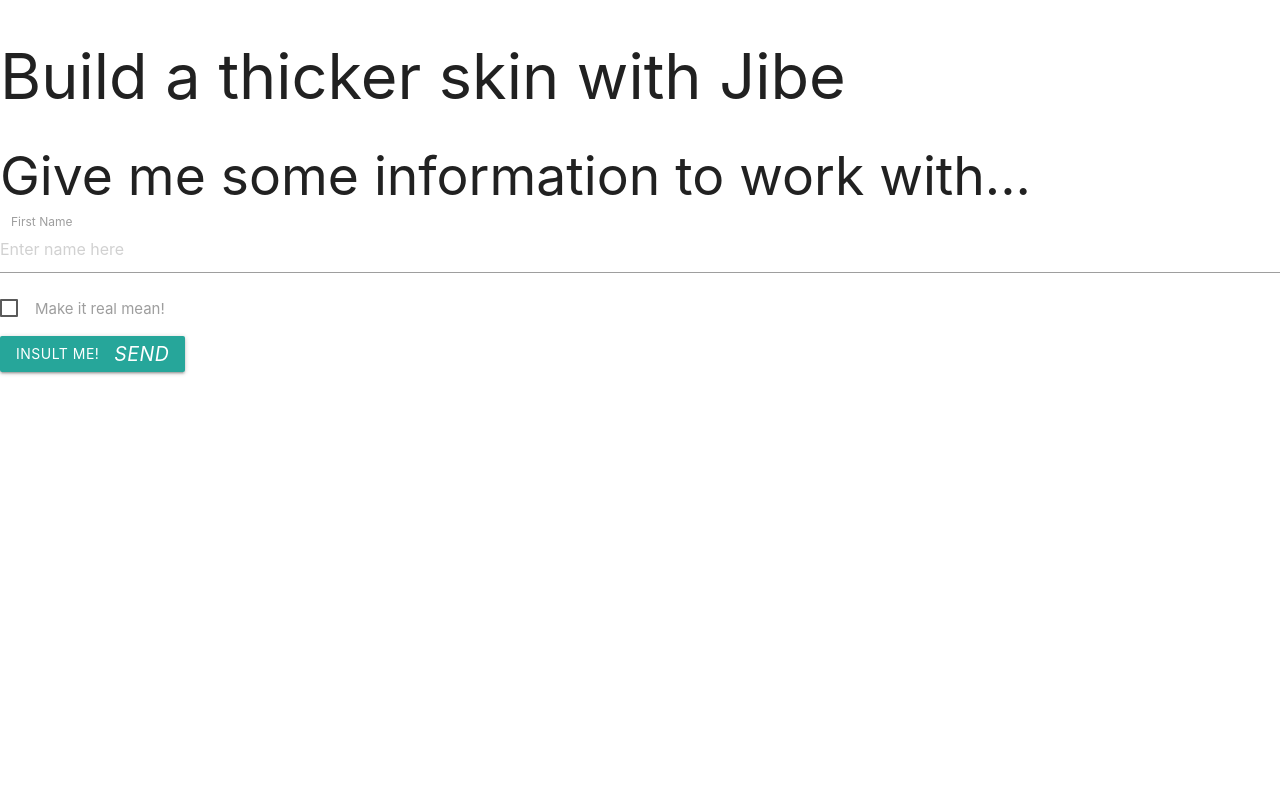
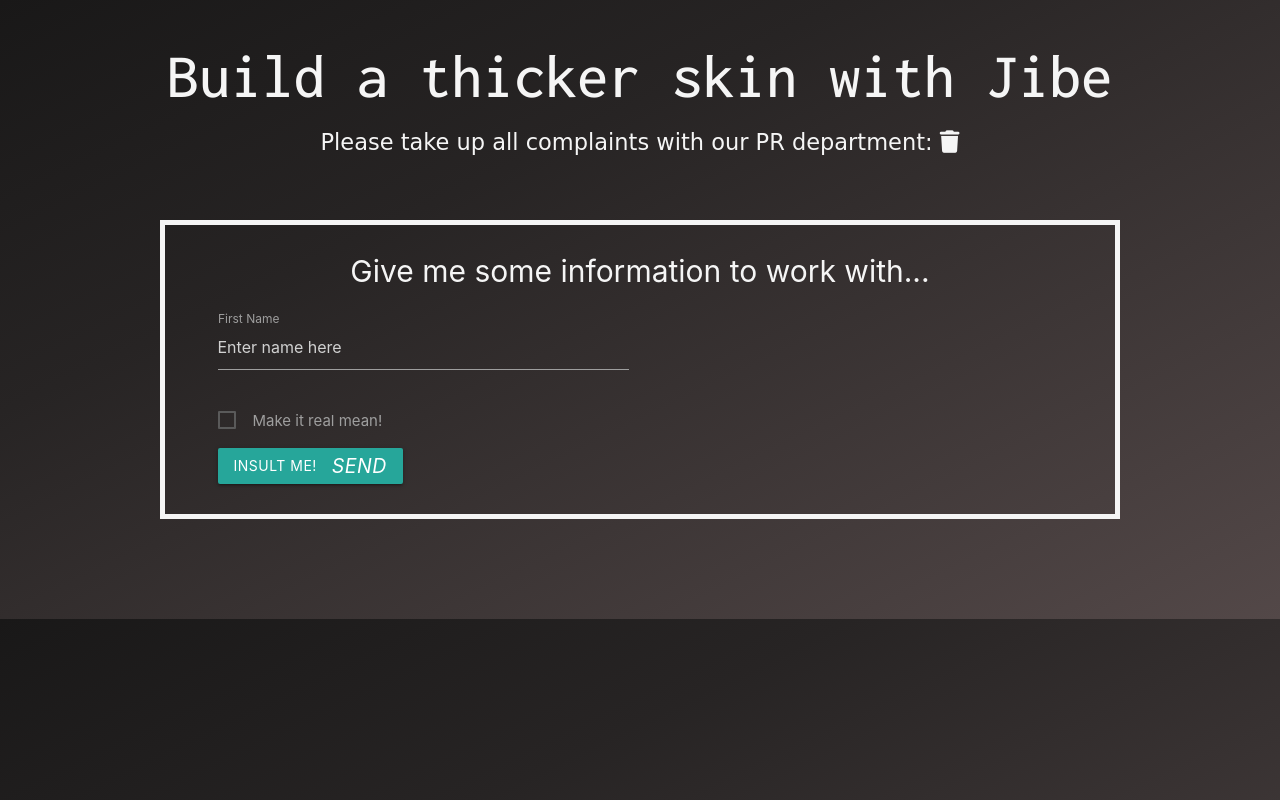
Before and after one commit to JJessee1371/jibe, a plain HTML site: page index.html in a window 1280 px wide. Drawn offline with nearby package versions, Linux system fonts and the light colour scheme; some icons are missing; a web font is replaced by a local one.

Commit message:
Complete basic CSS styling and some basic error prevention.

```diff
--- a/index.html
+++ b/index.html
@@ -5,20 +5,26 @@
     <meta http-equiv="X-UA-Compatible" content="IE=edge">
     <meta name="viewport" content="width=device-width, initial-scale=1.0">
     <link rel="stylesheet" href="https://cdnjs.cloudflare.com/ajax/libs/materialize/1.0.0/css/materialize.min.css">
+    <link rel="preconnect" href="https://fonts.googleapis.com">
+    <link rel="preconnect" href="https://fonts.gstatic.com" crossorigin>
+    <link href="https://fonts.googleapis.com/css2?family=Yomogi&display=swap" rel="stylesheet">
+    <link href="https://fonts.googleapis.com/css2?family=Inconsolata:wght@500&family=Yomogi&display=swap" rel="stylesheet">
     <link rel="stylesheet" href="style.css">
     <title>Jibe</title>
 </head>
 <body>
-    <header>
-        <h1>Build a thicker skin with Jibe</h1>
+    <header class="header-section">
+        <h1 class="main-title">Build a thicker skin with Jibe</h1>
+        <p class="main-subtext">Please take up all complaints with our PR department: <i class="fas fa-trash"></i></p>
     </header>
-    <section>
-        <h2>Give me some information to work with...</h2>
-        <form id="insult-form" class ="col s12">
-            <div class="input-field col s6">
+    <section class="row form">
+        <h2 class="form-header">Give me some information to work with...</h2>
+        <form id="insult-form" class ="col s12 m12 l12 xl12">
+            <div class="input-field col s6 m6 l6 xl6">
                 <input placeholder="Enter name here" id="first_name" type="text" class="validate">
                 <label for="first_name">First Name</label>
             </div>
+            <div class="col s12 m12 l12 xl12">
                 <p>
                     <label>
                       <input type="checkbox" id="extra-rude"/>
@@ -28,6 +34,7 @@
                 <button class="btn waves-effect waves-light" type="submit" name="action">Insult me!
                 <i class="material-icons right">send</i>
                 </button>
+            </div>
         </form>
     </section>
     <section>
@@ -37,6 +44,7 @@
 
 
 <script src="https://cdnjs.cloudflare.com/ajax/libs/materialize/1.0.0/js/materialize.min.js"></script>
+<script src="https://kit.fontawesome.com/c2cd5d3545.js" crossorigin="anonymous"></script>
 <script src="index.js"></script>
 </body>
 </html>
--- a/index.js
+++ b/index.js
@@ -36,8 +36,8 @@ const superRudeInsults = [
     'Keep rolling your eyes, maybe you\'ll find a brain back there.',
     'I\'d like to see things from your point of view but I can\'t seem to get my head that far up my ass.'
 ];
-console.log('Sanity check');
 
+//Select random option from the arrays
 function findRegInsult(user) {
     let randomInsult = rudeInsults[Math.floor(Math.random() * rudeInsults.length)];
     result.textContent = `Hey ${user}! ${randomInsult}`;
@@ -48,9 +48,14 @@ function findSuperRudeInsult(user) {
     result.textContent = `Hey ${user}! ${randomInsult}`;
 };
 
+
 document.getElementById('insult-form').addEventListener('submit', (e) => {
     e.preventDefault();
     let user = username.value;
+    if(!user) {
+        alert('Listen here you... I need your name in order to insult you properly!');
+        return;
+    }
 
     if(superRude.checked) {
         findSuperRudeInsult(user);
--- a/style.css
+++ b/style.css
@@ -0,0 +1,51 @@
+body {
+    background-image: linear-gradient(to bottom right, rgb(25, 24, 24), rgb(39, 36, 36), rgb(61, 54, 54), rgb(83, 72, 72));
+}
+
+.header-section {
+    margin-bottom: 60px;
+}
+
+.main-title {
+    text-align: center;
+    color: whitesmoke;
+    font-family: 'Inconsolata', monospace;
+    margin-bottom: 15px;
+}
+
+.main-subtext {
+    text-align: center;
+    color: whitesmoke;
+    font-family: 'Yomogi', cursive;
+    font-size: 1.5em;
+    margin-top: 0;
+}
+
+.fa-trash {
+    color: whitesmoke;
+}
+
+.form {
+    border: 5px solid whitesmoke;
+    width: 75%;
+    padding: 30px;
+    margin-bottom: 50px;
+}
+
+.form-header {
+    text-align: center;
+    color: whitesmoke;
+    font-size: 2em;
+    margin-top: 0;
+}
+
+input {
+    color: whitesmoke;
+}
+
+#result {
+    text-align: center;
+    font-size: 1.5em;
+    color: rgb(213, 41, 41);
+    margin-bottom: 100px;
+}
```
Lines whose indentation alone changed are shown as unchanged.
